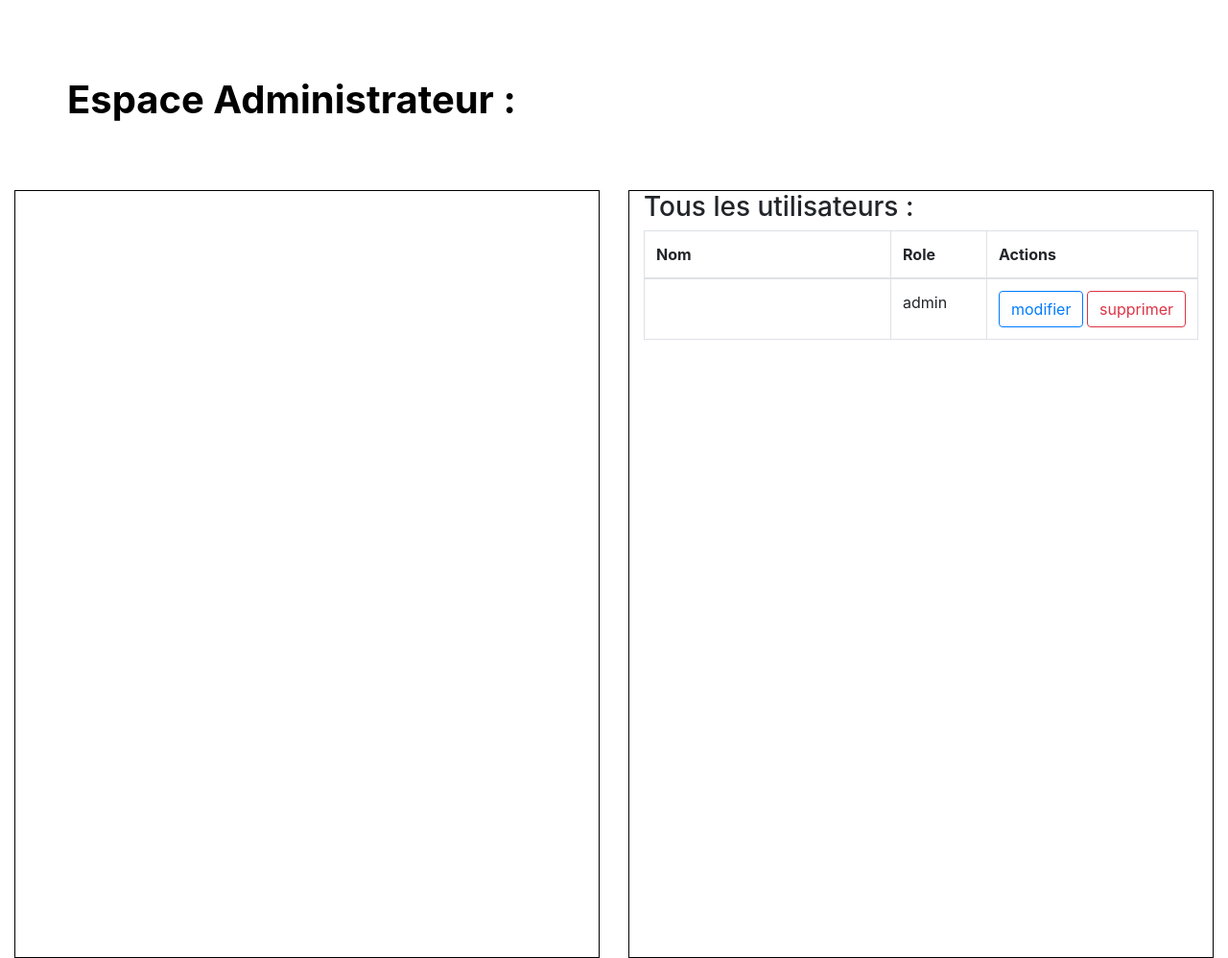
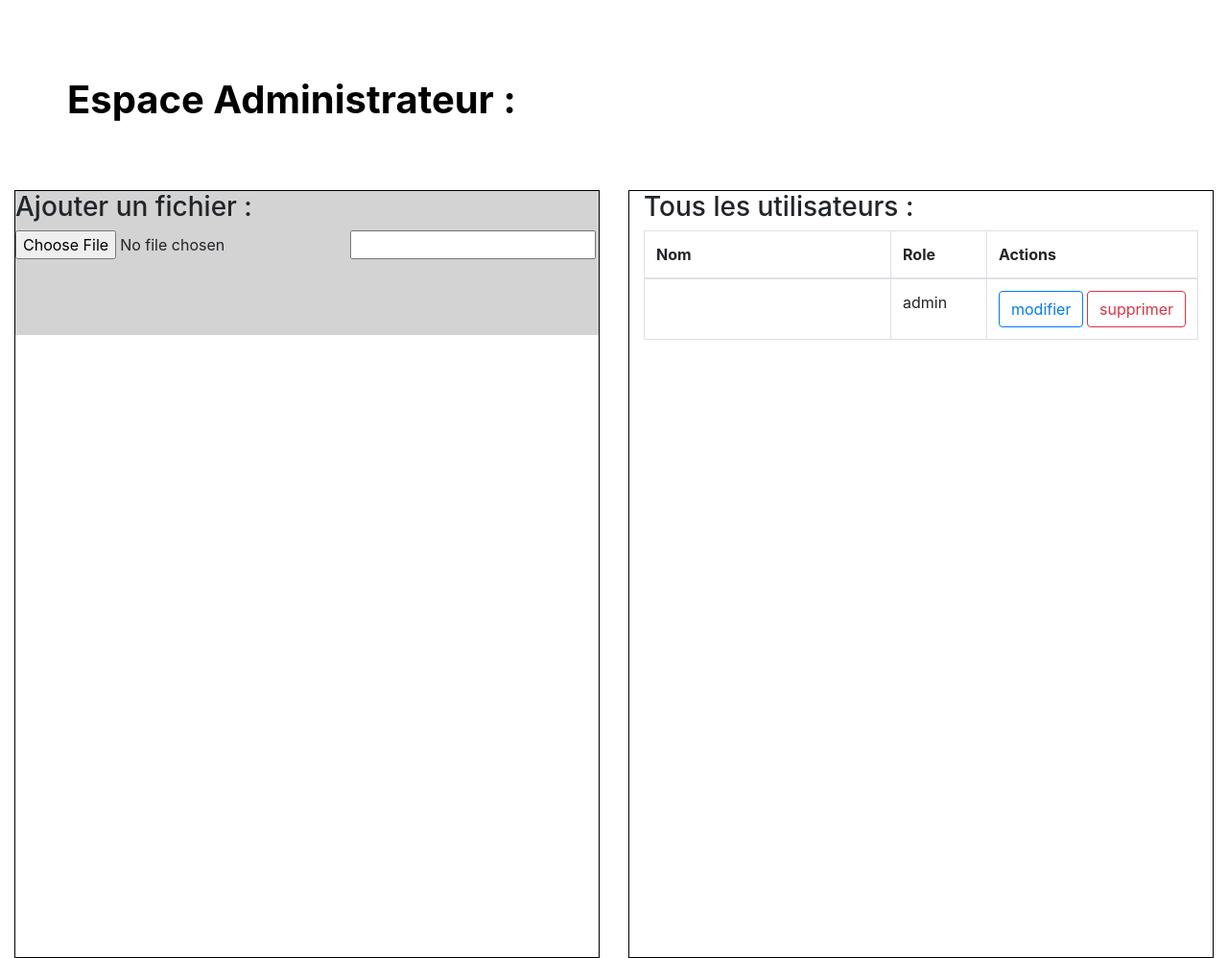
Before and after one commit to CLR60/Statistics-password, a PHP site: page /admin.php in a window 1280 px wide. Shown: the part 58-1056 px from the top of the page at 96% size. Run offline with PHP 8.4, Linux system fonts and the light colour scheme; tables that the repository leaves empty or names only in its code hold one stand-in row (values such as "Sample post"); data that the repository does not hold is empty.

Commit message:
add input admin

```diff
--- a/Projet_Stage/admin.php
+++ b/Projet_Stage/admin.php
@@ -23,7 +23,13 @@
 		<div class="container-fluid">
 			<div class="row">
 				<div class="col-md-6">
-					<div class="partStat"></div>
+					<div class="partStat">
+						<div class="ajoutFichier">
+							<h3>Ajouter un fichier :</h3>
+							<input type="file" name="" placeholder="">
+							<input type="text" name="" placeholder="">
+						</div>
+					</div>
 				</div>
 				<div class="col-md-6">
 					<div class="partUser container">
--- a/Projet_Stage/css/adminStyle.css
+++ b/Projet_Stage/css/adminStyle.css
@@ -30,3 +30,9 @@ h1{
 	height: 800px;
 	border: 1px solid #000;
 }
+
+.ajoutFichier{
+	width: 100%;
+	height: 150px;
+	background-color: lightgrey;
+}
```
